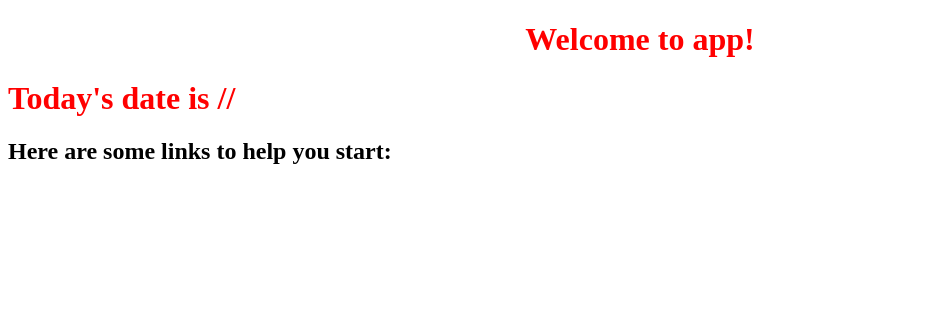
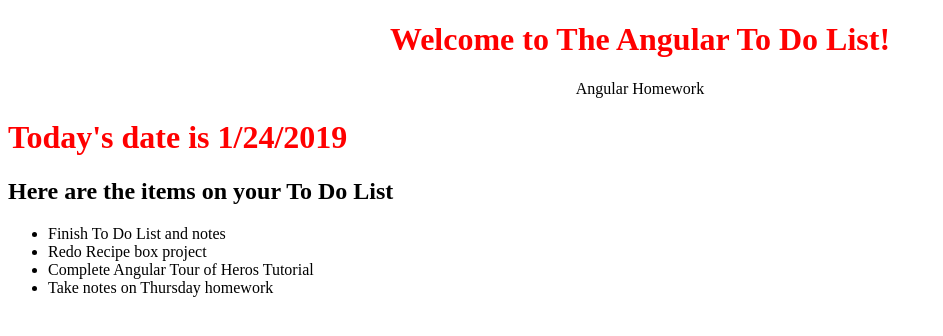
Before and after one commit to 68thandMaine/Angular-ToDo-List, an Angular app: page / in a window 1280 px wide. Shown: the top 336 px of the page, without its empty margins (0-943 px from the left). Built offline with nearby package versions, Linux system fonts and the light colour scheme.

Commit message:
To Do List now has repeater directive and hard coded tasks

```diff
--- a/src/app/app.component.html
+++ b/src/app/app.component.html
@@ -8,7 +8,7 @@
 <div class="">
   <h1>Today's date is {{month}}/{{day}}/{{year}}</h1>
 </div>
-<h2>Here are some links to help you start: </h2>
+<h2>Here are the items on your To Do List </h2>
 <ul>
-
+  <li *ngFor="let currentTask of tasks">{{currentTask.description}}</li>
 </ul>
--- a/src/app/app.component.ts
+++ b/src/app/app.component.ts
@@ -1,4 +1,5 @@
 import { Component } from '@angular/core';
+import { Task } from './models/task.model';
 
 @Component({
   selector: 'app-root',
@@ -6,5 +7,18 @@
   styleUrls: ['./app.component.css']
 })
 export class AppComponent {
-  title = 'app';
+
+  title = 'The Angular To Do List';
+  currentFocus: string ="Angular Homework";
+  currentTime = new Date();
+  month: number = this.currentTime.getMonth() +1;
+  day: number = this.currentTime.getDate();
+  year: number = this.currentTime.getFullYear();
+
+  tasks: Task[] = [
+    new Task('Finish To Do List and notes'),
+    new Task('Redo Recipe box project'),
+    new Task('Complete Angular Tour of Heros Tutorial'),
+    new Task('Take notes on Thursday homework')
+  ];
 }
--- a/src/app/app.module.ts
+++ b/src/app/app.module.ts
@@ -1,6 +1,5 @@
 import { BrowserModule } from '@angular/platform-browser';
 import { NgModule } from '@angular/core';
-
 
 import { AppComponent } from './app.component';
 
--- /dev/null
+++ b/src/app/models/task.model.ts
@@ -0,0 +1,5 @@
+export class Task {
+  public done: boolean = false;
+  constructor(public description: string) {}
+
+}
```
